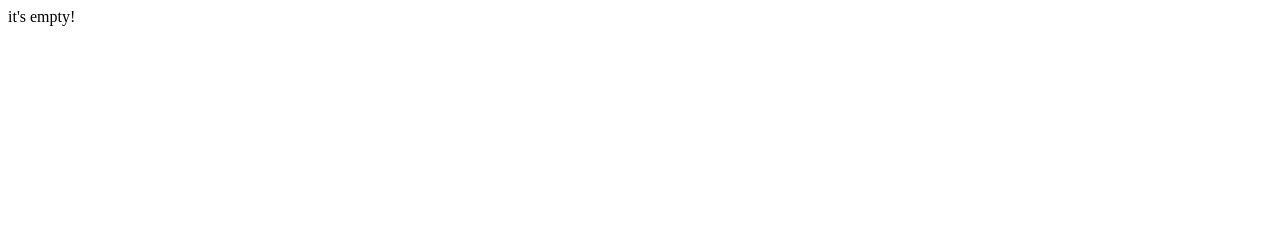
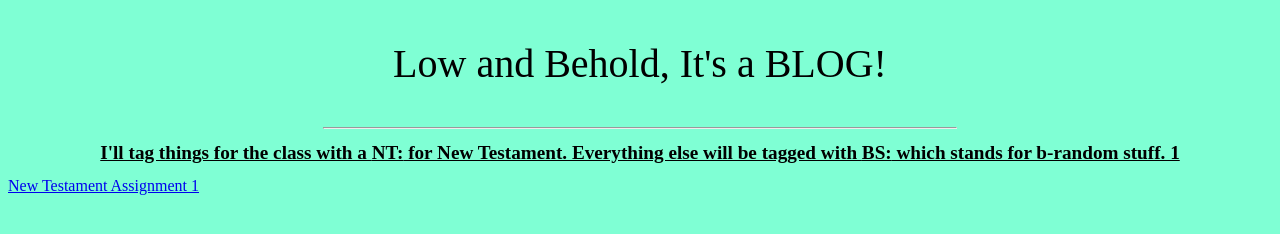
Before and after one commit to LooneyLex/LooneyLex.github.io, a plain HTML site: page blog.html in a window 1280 px wide. Drawn offline with Linux system fonts and the light colour scheme.

Commit message:
Blog site has links that work and go to individual blog entries with a comment box that works(?)

```diff
--- a/blog.html
+++ b/blog.html
@@ -1,3 +1,28 @@
 <!DOCTYPE html>
 <html lang="en">
-    it's empty!
+    <head>
+        <meta charset="utf-8">
+        <title>The Blog.</title>
+        <p style="font-size: 40px;">Low and Behold, It's a BLOG!</p>
+        <hr align="center" width="50%">
+        <style>
+            body {
+                background-color: aquamarine;
+                }
+            p{
+                text-align: center;
+                text-shadow: #07070870;
+                font-size: large;
+            }
+            h1{
+                text-align: center;
+                font-size: larger;
+                text-decoration: underline;
+            }
+
+        </style>
+    </head>
+    <body>
+        <h1> I'll tag things for the class with a <b>NT:</b> for New Testament. Everything else will be tagged with <b>BS:</b> which stands for b-random stuff. 1</h1>
+        <a href="ntassignments/nta1.html" title="NT Assignment 1">New Testament Assignment 1</a>
+    </body>
```
Also changed, not shown: aboutme.html (+1 -2 lines), index.html (+1 -1 lines), ntassignments/nta1.html (added, +60 -0 lines), 1 other file.
